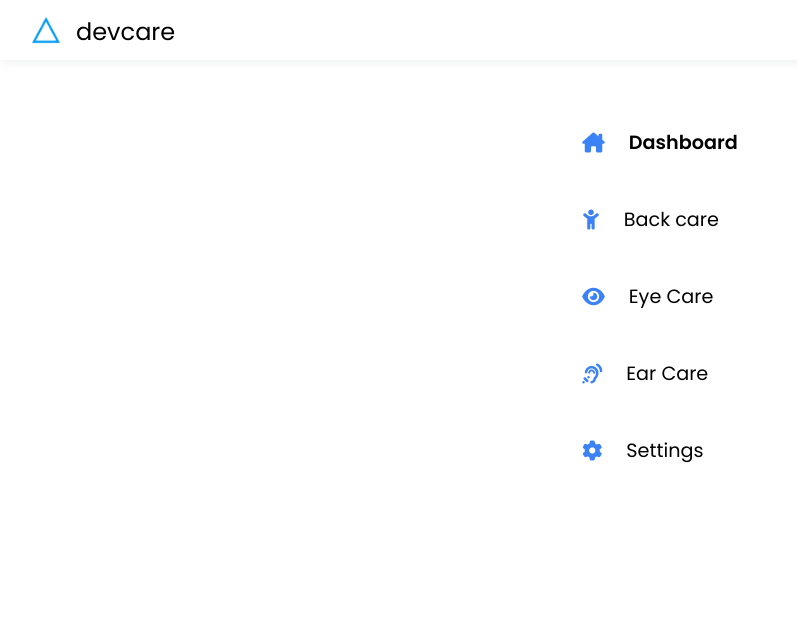
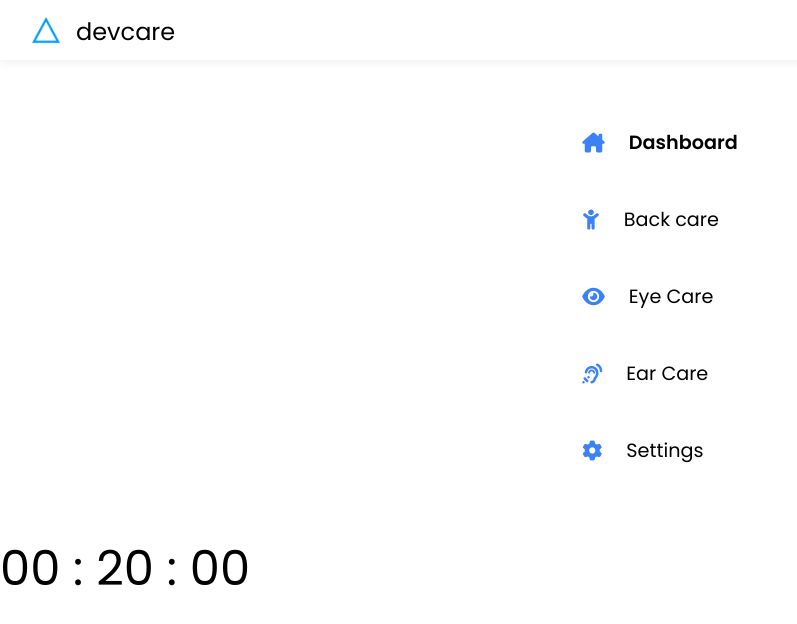
Before and after one commit to siddhigate/dev-care-app, a React (Create React App) app: page / in a window 1280 px wide. Shown: the top 624 px of the page, without its empty margins (0-797 px from the left). Built offline with nearby package versions, Linux system fonts and the light colour scheme.

Commit message:
style: timer clock

```diff
--- a/src/App.js
+++ b/src/App.js
@@ -1,12 +1,15 @@
 import Nav from "./components/core/Nav";
 import Sidebar from "./components/core/Sidebar";
+import TimerClock from "./components/core/TimerClock";
 import './css/style.css';
+
 
 function App() {
   return (
     <div className="App">
       <Nav></Nav>
       <Sidebar></Sidebar>
+      <TimerClock hours="00" minutes="20" seconds="00"></TimerClock>
     </div>
   );
 }
--- /dev/null
+++ b/src/components/core/TimerClock.js
@@ -0,0 +1,7 @@
+import React from "react";
+
+const TimerClock = ({hours, minutes, seconds}) => {
+  return <div className="timer-clock">{hours} : {minutes} : {seconds}</div>;
+};
+
+export default TimerClock;
--- /dev/null
+++ b/src/css/components/timerclock.css
@@ -0,0 +1,4 @@
+.timer-clock {
+    font-size: 3rem;
+    width: 30%;
+}
--- a/src/css/style.css
+++ b/src/css/style.css
@@ -11,5 +11,6 @@
 @import './components/nav.css';
 @import './components/toggle.css';
 @import './components/sidebar.css';
+@import './components/timerclock.css';
 
 /* @import './pages/dashboard.css'; */
```
